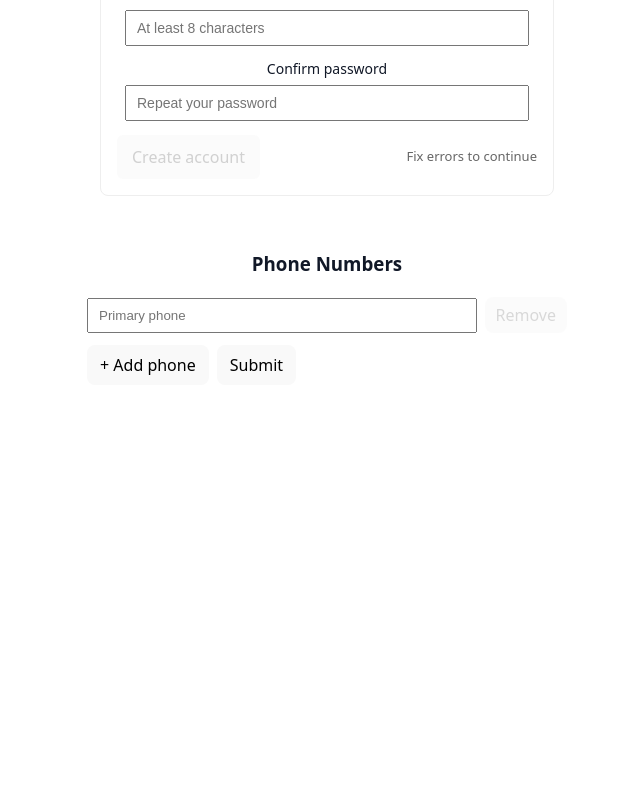
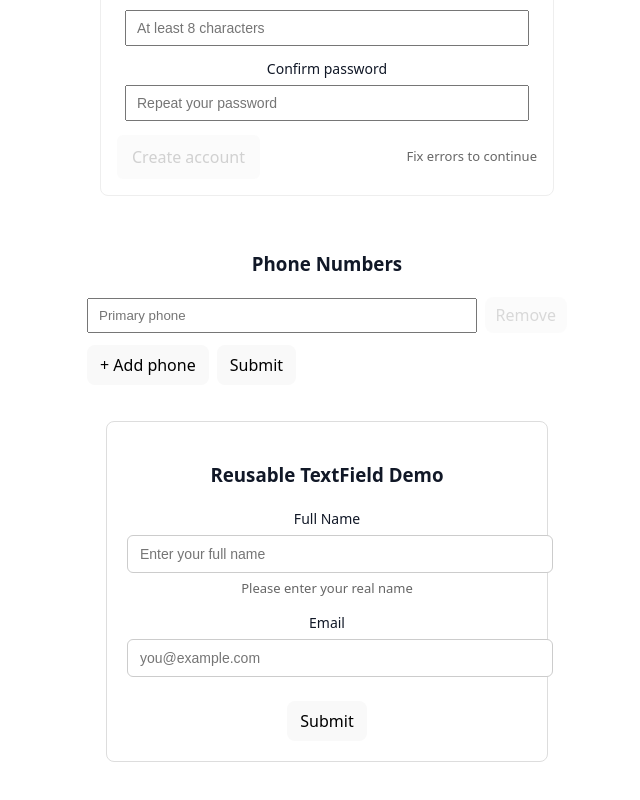
Before and after one commit to Prathm7/react-practice-problems, a React (Vite) app in the folder react-practice/: page / in a window 1280 px wide. Shown: the part 3302-4102 px from the top of the page, without its empty margins (313-953 px from the left). Before the commit the page ends 3751 px from the top, so only its background shows below. Built offline with nearby package versions, Linux system fonts and the light colour scheme.

Commit message:
feat: add P19 - Reusable TextField Component

```diff
--- a/react-practice/src/App.jsx
+++ b/react-practice/src/App.jsx
@@ -25,6 +25,7 @@ import { ToastProvider } from "./problems/P16-global-toast-notifications/toast-c
 import { useToast } from "./problems/P16-global-toast-notifications/toast-context";
 import SignupForm from "./problems/P17-signup-form-validations/SignupForm";
 import PhoneNumbersForm from "./problems/P18-dynamic-form-fields/PhoneNumbersForm";
+import ExampleForm from "./problems/P19-reusable-text-fields/ExampleForm";
 
 function AppContent() {
   const { theme, toggleTheme } = useContext(ThemeContext);
@@ -95,6 +96,7 @@ export default function App() {
           <AuthButton />
           <SignupForm />
           <PhoneNumbersForm />
+          <ExampleForm />
         </AuthProvider>
       </ThemeProvider>
     </ToastProvider>
--- /dev/null
+++ b/react-practice/src/problems/P19-reusable-text-fields/ExampleForm.jsx
@@ -0,0 +1,68 @@
+import React, { useState } from "react";
+import TextField from "./TextField";
+
+export default function ExampleForm() {
+  const [values, setValues] = useState({
+    name: "",
+    email: "",
+  });
+
+  const [errors, setErrors] = useState({});
+
+  const validate = () => {
+    const err = {};
+    if (!values.name.trim()) err.name = "Name is required";
+    if (!values.email.includes("@")) err.email = "Enter a valid email";
+    setErrors(err);
+    return Object.keys(err).length === 0;
+  };
+
+  const handleChange = (e) => {
+    setValues((prev) => ({ ...prev, [e.target.name]: e.target.value }));
+  };
+
+  const handleSubmit = (e) => {
+    e.preventDefault();
+    if (!validate()) return;
+    console.log("Submitted:", values);
+  };
+
+  return (
+    <form
+      onSubmit={handleSubmit}
+      style={{
+        maxWidth: 400,
+        margin: "24px auto",
+        padding: 20,
+        border: "1px solid #ddd",
+        borderRadius: 8,
+      }}
+    >
+      <h3>Reusable TextField Demo</h3>
+
+      <TextField
+        label="Full Name"
+        name="name"
+        value={values.name}
+        onChange={handleChange}
+        placeholder="Enter your full name"
+        error={errors.name}
+        helperText="Please enter your real name"
+      />
+
+      <TextField
+        label="Email"
+        name="email"
+        type="email"
+        value={values.email}
+        onChange={handleChange}
+        placeholder="you@example.com"
+        error={errors.email}
+      />
+
+      <button type="submit" style={{ padding: "8px 12px", marginTop: 10 }}>
+        Submit
+      </button>
+    </form>
+  );
+}
--- /dev/null
+++ b/react-practice/src/problems/P19-reusable-text-fields/TextField.jsx
@@ -0,0 +1,67 @@
+import React from "react";
+
+export default function TextField({
+  label,
+  name,
+  value,
+  onChange,
+  type = "text",
+  placeholder = "",
+  error = "",
+  helperText = "",
+  ...rest
+}) {
+  const hasError = Boolean(error);
+
+  return (
+    <div style={{ marginBottom: 14 }}>
+      {label && (
+        <label
+          htmlFor={name}
+          style={{
+            display: "block",
+            marginBottom: 6,
+            fontSize: 14,
+            fontWeight: 500,
+          }}
+        >
+          {label}
+        </label>
+      )}
+
+      <input
+        id={name}
+        name={name}
+        type={type}
+        value={value}
+        placeholder={placeholder}
+        onChange={onChange}
+        aria-invalid={hasError}
+        aria-describedby={hasError ? `${name}-error` : undefined}
+        style={{
+          width: "100%",
+          padding: "10px 12px",
+          borderRadius: 6,
+          border: hasError ? "1px solid red" : "1px solid #ccc",
+          outline: "none",
+          fontSize: 14,
+        }}
+        {...rest}
+      />
+
+      {hasError ? (
+        <p
+          id={`${name}-error`}
+          role="alert"
+          style={{ marginTop: 6, color: "red", fontSize: 13 }}
+        >
+          {error}
+        </p>
+      ) : helperText ? (
+        <p style={{ marginTop: 6, color: "#666", fontSize: 13 }}>
+          {helperText}
+        </p>
+      ) : null}
+    </div>
+  );
+}
```
